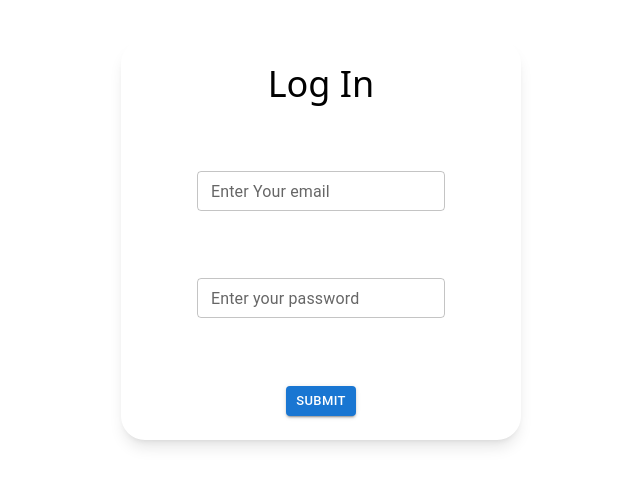
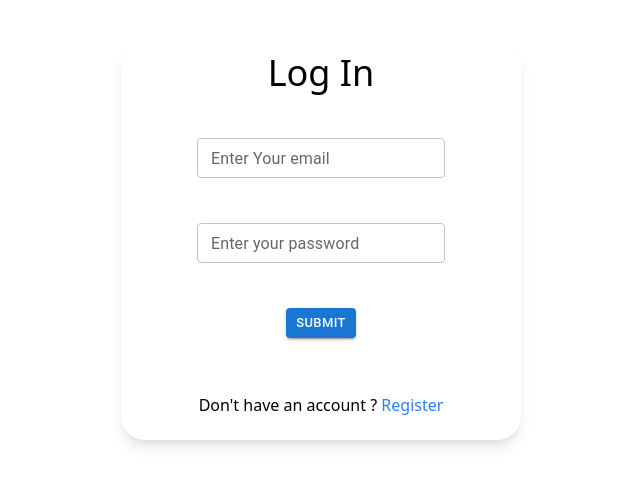
Before and after one commit to imharish05/Talrn--frontend, a React app: page /Talrn--frontend/login in a window 1280 px wide. Shown: the part 160-646 px from the top of the page, without its empty margins (319-959 px from the left). Built offline with nearby package versions, Linux system fonts and the light colour scheme; no server answers; the HTML template or start-up script is replaced by a standard one.

Commit message:
Second Assessment Changes

```diff
--- a/src/pages/Login.jsx
+++ b/src/pages/Login.jsx
@@ -1,9 +1,10 @@
 import { Button, TextField } from "@mui/material";
 import axios from "axios";
 import React, { useContext, useState } from "react";
-import { replace, useNavigate } from "react-router-dom";
+import { Link, replace, useNavigate } from "react-router-dom";
 import { toast } from "react-toastify";
 import AuthContext from "../Context/AuthContext";
+
 
 const Login = () => {
 
@@ -79,6 +80,13 @@ const Login = () => {
         <Button variant="contained" size="small" type="submit">
           Submit
         </Button>
+
+                <p style={{ padding: "10px 0px" }}>
+          Don't have an account ?{" "}
+          <span className="cursor-pointer text-blue-500">
+            <Link to={"/"}>Register</Link>
+          </span>
+        </p>
       </form>
     </div>
   );
```
